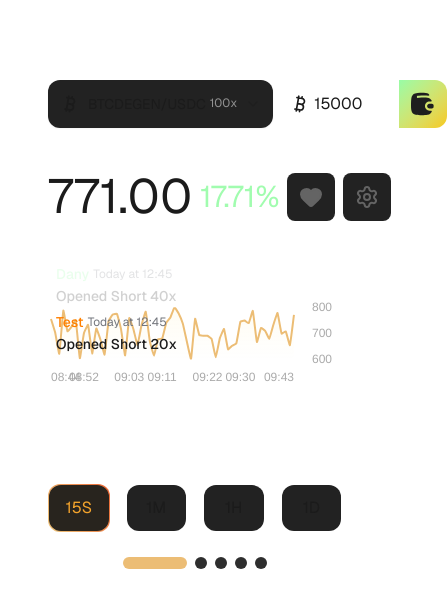
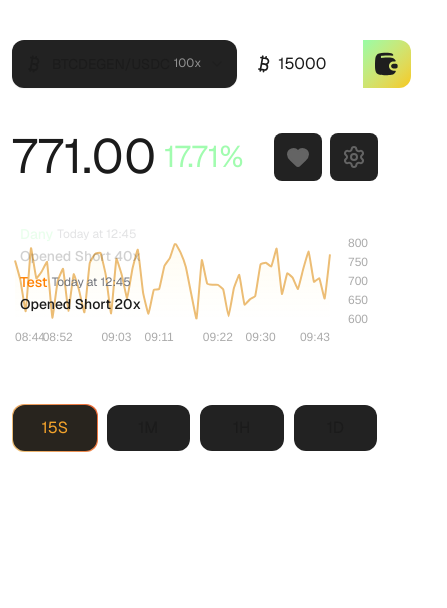
Before and after one commit to Shatlyk1011/chart-dashboard, a Next.js app: page / in a window 390 px wide. Shown: the top 608 px of the page, 447 px wide, since content can reach past the window. Built offline with nearby package versions, Linux system fonts and the light colour scheme.

Commit message:
add responsiveness

```diff
--- a/app/components/CustomTabs.tsx
+++ b/app/components/CustomTabs/index.tsx
@@ -1,5 +1,5 @@
 import { FC, useState } from "react";
-import { cn } from "../lib/utils";
+import { cn } from "../../lib/utils";
 
 interface Props {}
 
@@ -11,7 +11,7 @@ const CustomTabs: FC<Props> = () => {
 
   return (
     <div className="flex flex-col gap-5">
-      <div className="flex items-center gap-4 overflow-hidden">
+      <div className="flex items-center gap-4 overflow-hidden max-sm:gap-2">
         {TABS.map((label, idx) => {
           const isSelected = selected === idx;
           return (
@@ -41,7 +41,7 @@ const CustomTabs: FC<Props> = () => {
       </div>
 
       {/* pagination */}
-      <ul className="flex gap-2 self-center">
+      {/* <ul className="flex gap-2 self-center">
         {Array.from({ length: 5 }).map((_, idx) => {
           const isActive = pagination === idx;
 
@@ -57,7 +57,7 @@ const CustomTabs: FC<Props> = () => {
             </li>
           );
         })}
-      </ul>
+      </ul> */}
     </div>
   );
 };
--- a/app/components/LineChart/index.tsx
+++ b/app/components/LineChart/index.tsx
@@ -59,7 +59,7 @@ const LineChart: FC<Props> = ({ selectedCoin, getLatestCoinPrice }) => {
   }, []);
 
   return (
-    <div className="relative mt-16 mb-20 aspect-3/1 w-full rounded-2xl">
+    <div className="relative mt-16 mb-20 aspect-3/1 w-full rounded-2xl max-sm:mt-10 max-sm:mb-10">
       {realMockData && <Line options={options} data={realMockData} />}
 
       {/* latest comments section */}
--- a/app/page.tsx
+++ b/app/page.tsx
@@ -26,7 +26,7 @@ export default function Home() {
   };
 
   return (
-    <main className="flex min-h-screen px-12 py-20 font-sans">
+    <main className="flex min-h-screen px-12 py-20 font-sans max-lg:px-6 max-lg:py-16 max-sm:px-3 max-sm:py-10">
       <section className="mx-auto w-full max-w-5xl">
         <div className="mb-10 flex justify-between">
           <CoinSelectComponent items={COINS} onChange={(val) => setSelectedCoin(val)} value={selectedCoin} />
```
